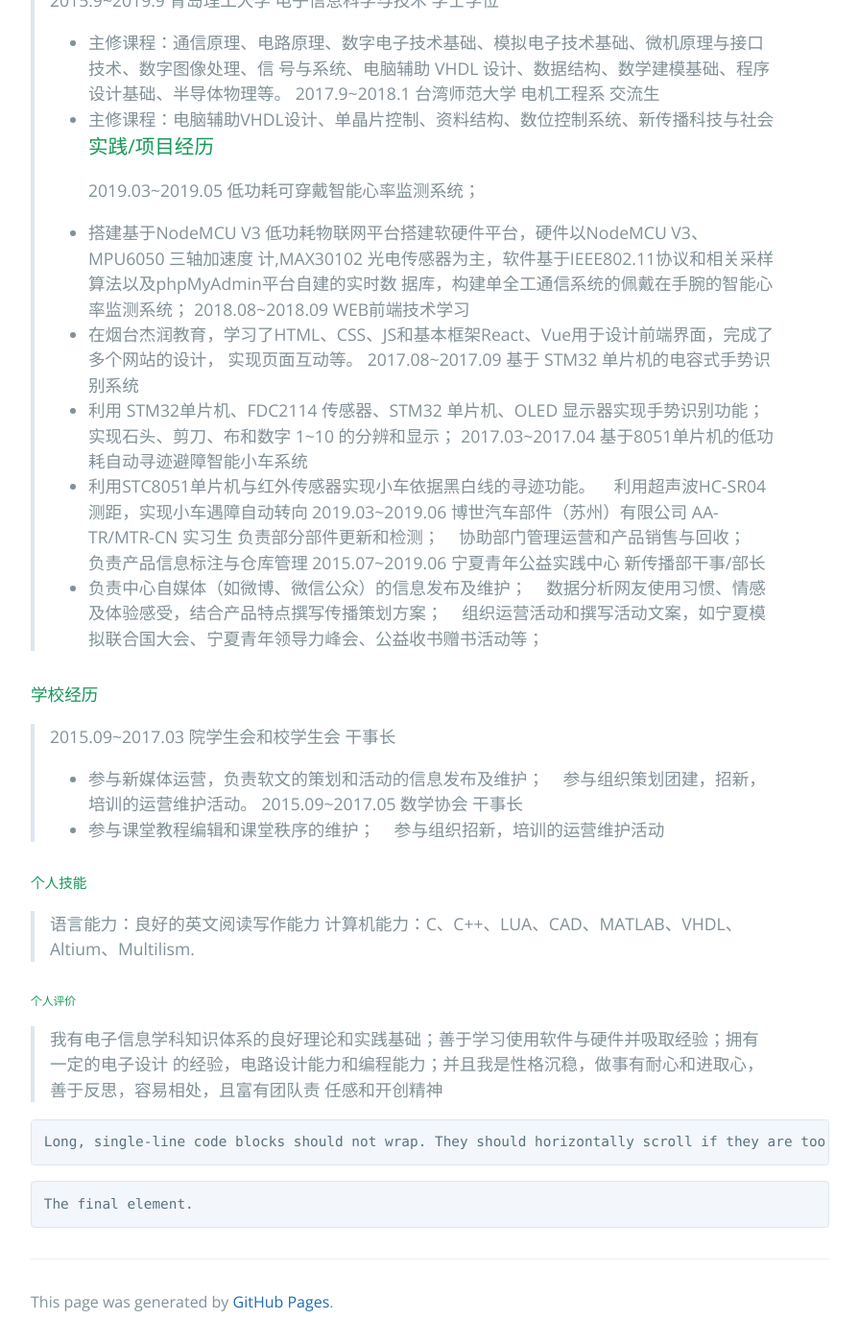
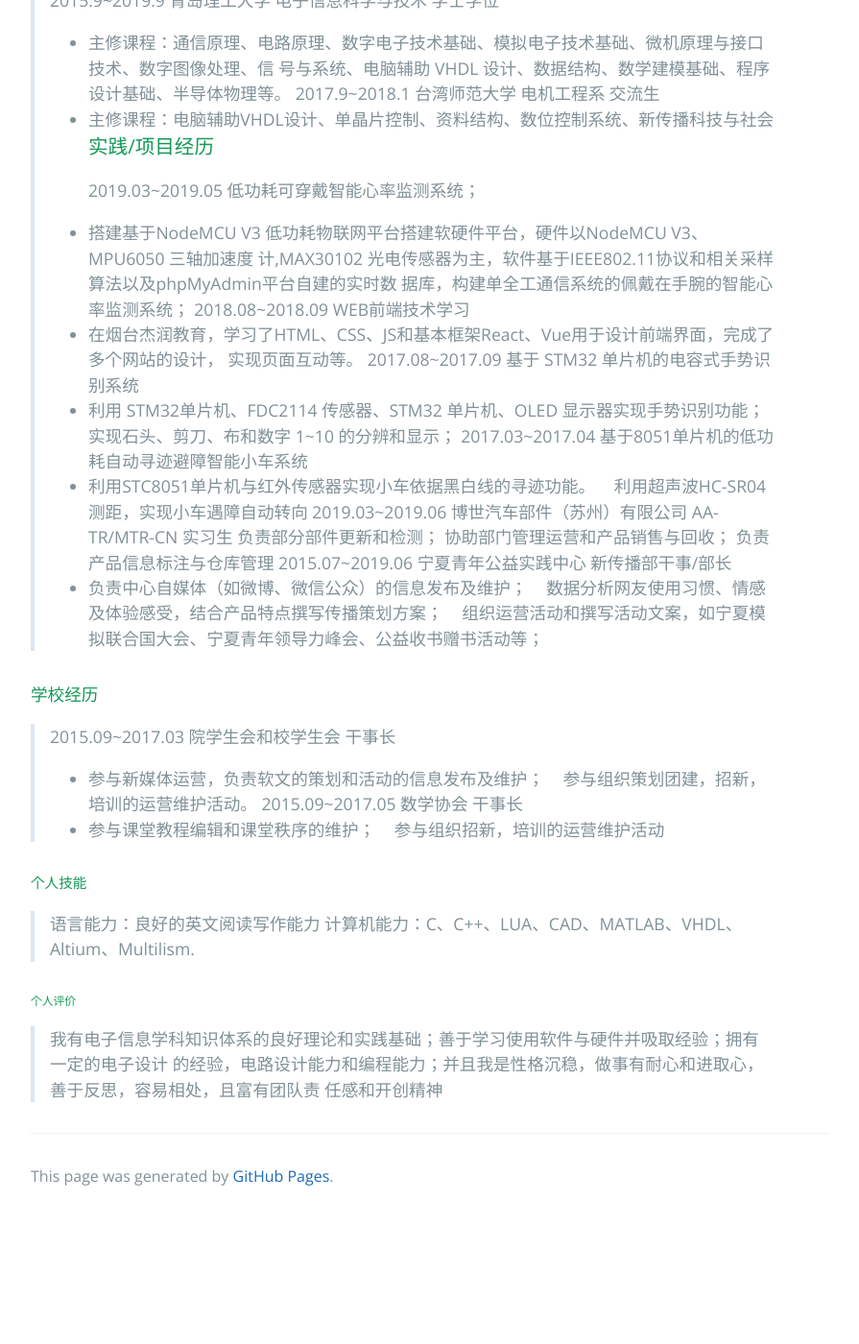
Before and after one commit to calvinee/calvinee.github.io, a Jekyll site: the page built from index.md, in a window 1280 px wide and 1400 px high, scrolled down 976 px. Shown: the whole window at 96% size, without its empty margins (192-1087 px from the left). Built offline with Jekyll 4.4.1, drawn with Linux system fonts in a browser that asks for light colours; our own code applies the rules of GitHub Pages for plain Markdown files; after the commit the page ends 2245 px from its top, so only the background shows below that.

Commit message:
Update index.md

````diff
--- a/index.md
+++ b/index.md
@@ -22,7 +22,7 @@
 > 2017.03~2017.04 基于8051单片机的低功耗自动寻迹避障智能小车系统
 *   利用STC8051单片机与红外传感器实现小车依据黑白线的寻迹功能。  利用超声波HC-SR04测距，实现小车遇障自动转向
 > 2019.03~2019.06 博世汽车部件（苏州）有限公司 AA-TR/MTR-CN 实习生
-> 负责部分部件更新和检测；  协助部门管理运营和产品销售与回收；  负责产品信息标注与仓库管理
+> 负责部分部件更新和检测； 协助部门管理运营和产品销售与回收； 负责产品信息标注与仓库管理
 > 2015.07~2019.06 宁夏青年公益实践中心 新传播部干事/部长
 *   负责中心自媒体（如微博、微信公众）的信息发布及维护；  数据分析网友使用习惯、情感及体验感受，结合产品特点撰写传播策划方案；  组织运营活动和撰写活动文案，如宁夏模拟联合国大会、宁夏青年领导力峰会、公益收书赠书活动等；
 
@@ -38,11 +38,3 @@
 
 ###### 个人评价
 > 我有电子信息学科知识体系的良好理论和实践基础；善于学习使用软件与硬件并吸取经验；拥有一定的电子设计 的经验，电路设计能力和编程能力；并且我是性格沉稳，做事有耐心和进取心，善于反思，容易相处，且富有团队责 任感和开创精神
-
-```
-Long, single-line code blocks should not wrap. They should horizontally scroll if they are too long. This line should be long enough to demonstrate this.
-```
-
-```
-The final element.
-```
````
